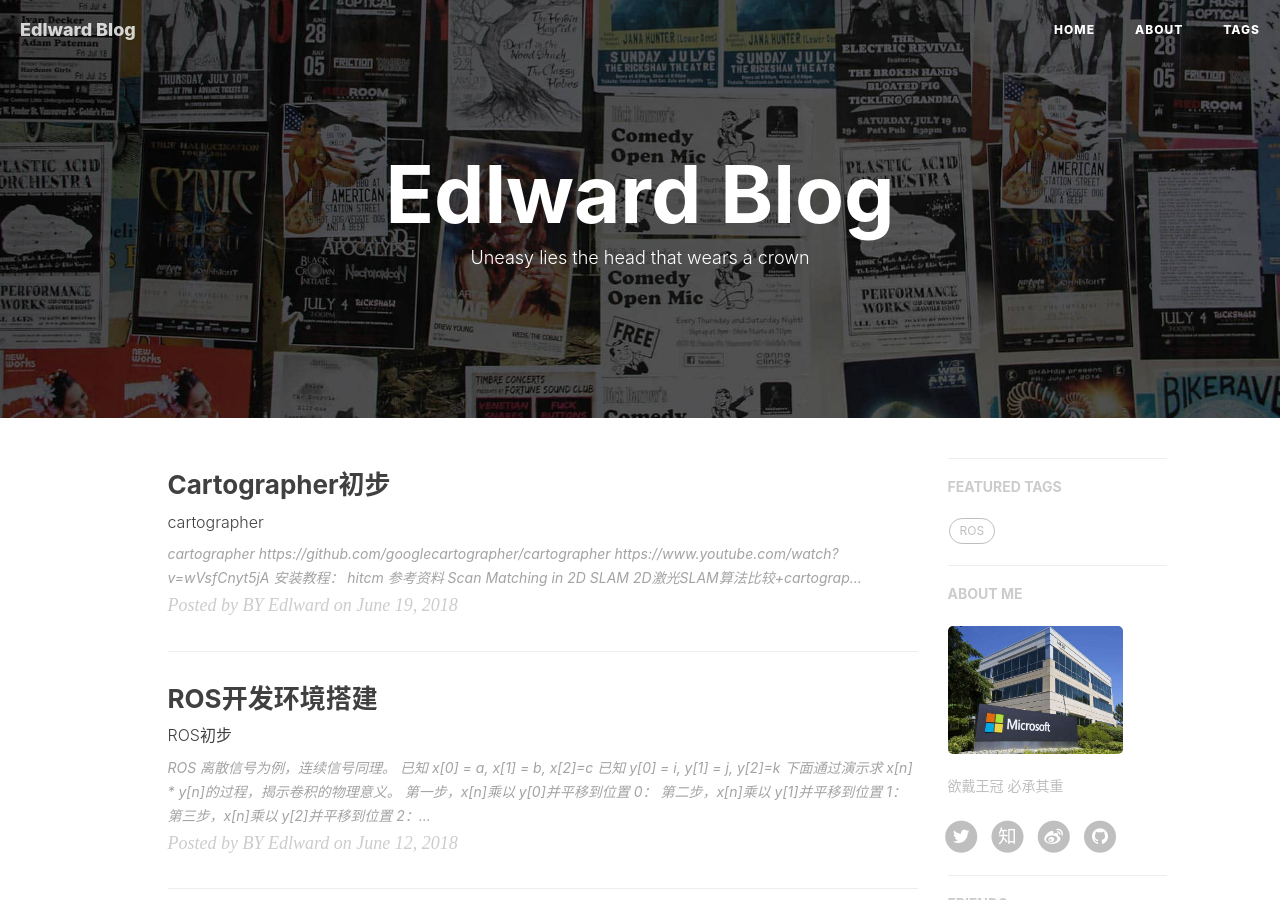
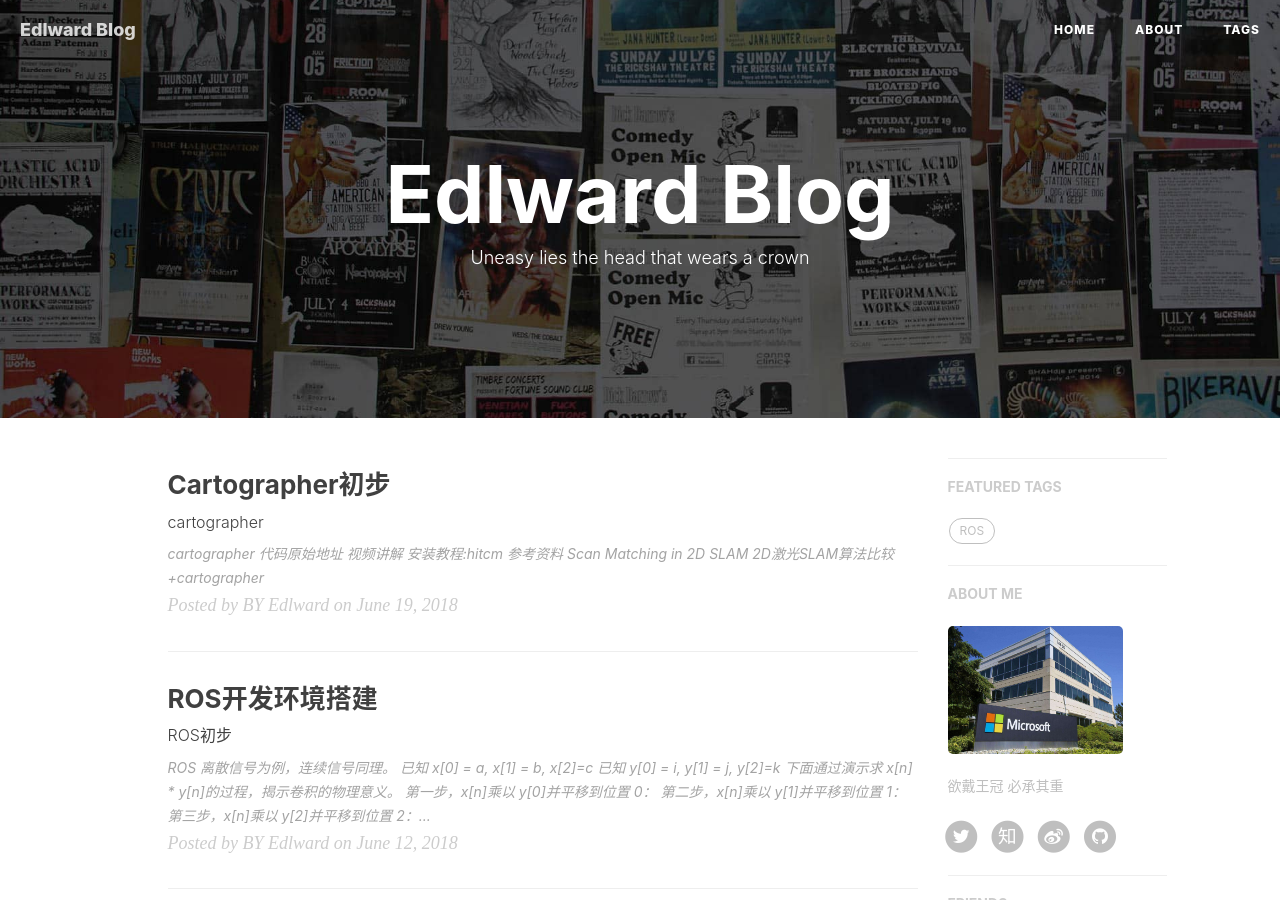
Before and after one commit to gary-robotics/dlward, a Jekyll site: the page built from index.html, in a window 1280 px wide and 900 px high. Built offline with Jekyll 4.4.1, drawn with Linux system fonts in a browser that asks for light colours; nearby versions of some CDN libraries; the list of posts is cut into pages by our own code.

Commit message:
Update 2018-06-19-Cartographer初步-2018.markdown

```diff
--- a/_posts/2018-06-19-Cartographer初步-2018.markdown
+++ b/_posts/2018-06-19-Cartographer初步-2018.markdown
@@ -11,11 +11,11 @@
 ---
 
 ## cartographer
->https://github.com/googlecartographer/cartographer
+>[代码原始地址](https://github.com/googlecartographer/cartographer)
 
->https://www.youtube.com/watch?v=wVsfCnyt5jA
+>[视频讲解](https://www.youtube.com/watch?v=wVsfCnyt5jA)
 
->安装教程：  [hitcm](https://www.cnblogs.com/hitcm/p/5939507.html)
+>安装教程:[hitcm](https://www.cnblogs.com/hitcm/p/5939507.html)
 
 >参考资料
 [Scan Matching in 2D SLAM ](https://mp.weixin.qq.com/s?__biz=MzI5MTM1MTQwMw==&mid=2247484537&idx=1&sn=86200d961cf933896a9781bbe58442cc&chksm=ec10ba7ddb67336ba920a3c6b7e6414a0131bb775d6695e526d25dc6d377e31578684e83f802&scene=1&srcid=0925Vlxe9psorns6CY8O4sC7#rd)
```
